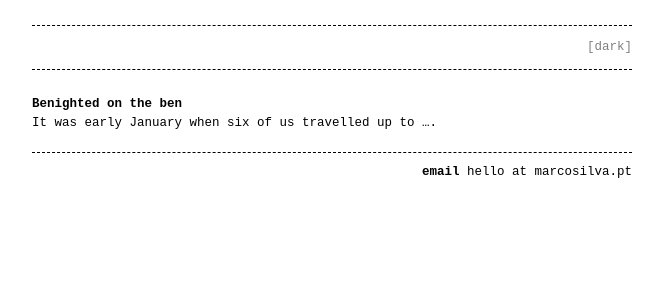
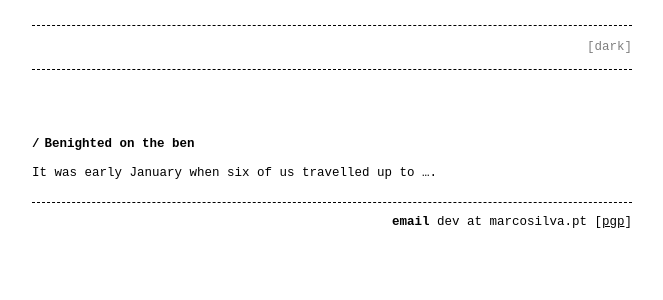
Before and after one commit to trepatudo/marcosilva.pt-template, a Jekyll site: the page built from jekyll/_posts/2023-04-17-test.html, in a window 1280 px wide. Shown: the top 300 px of the page, without its empty margins (308-971 px from the left). Built offline with Jekyll 4.4.1, drawn with Linux system fonts in a browser that asks for light colours.

Commit message:
feat: new page content fixes and new footer

```diff
--- a/jekyll/_includes/footer.html
+++ b/jekyll/_includes/footer.html
@@ -1,6 +1,6 @@
 <footer>
   {{ site.footer }}
-  <strong>email</strong> hello at marcosilva.pt
+  <strong>email</strong> dev at marcosilva.pt [<a href="/pgp.asc">pgp</a>]
 </footer>
 
 <script src="/assets/main.js"></script>
--- a/jekyll/_sass/base.scss
+++ b/jekyll/_sass/base.scss
@@ -15,7 +15,7 @@ $container-max-width:  600px !default;
  * Global
  */
 body { background-color: var(--background-color);  margin: 0 auto;  padding: 0;  font-family: $base-font-family;  font-size: $base-font-size;  color: var(--text-color);  text-align: left;  line-height: $base-line-height !important; }
-h1, h2, h3, h4, h5, h6 { font-size: $base-font-size;  margin: 0px;  margin-top: 22px;  font-weight: bold;  color: var(--text-color); }
+h1, h2, h3, h4, h5, h6 { font-size: $base-font-size;  margin: 0px;  /*margin-top: 22px;*/ font-weight: bold;  color: var(--text-color); }
 p, ul, ol { margin: 0px;  color: var(--text-color); }
 a { text-decoration: underline;  color: var(--link-color); }
 a:hover, a.active { color: var(--background-color) !important; background-color: var(--base-color); }
@@ -140,6 +140,10 @@ b > b {
     min-width: 70px;
 }
 
+.outline-2 {
+    padding-top: 10px;
+}
+
 // .outline-3 {
 //     padding-left: 10px;
 // }
@@ -183,3 +187,26 @@ main {
     text-justify: inter-word;
     }
 }
+
+h2 {
+    margin-top: 30px;
+    margin-bottom: 10px;
+}
+
+h3 {
+    margin-top: 5px;
+    margin-bottom: 5px;
+}
+
+h2::before {
+    content: "/";
+    margin-right: 5px;
+}
+h3::before {
+    content: "//";
+    margin-right: 5px;
+}
+h4::before {
+    content: "///";
+    margin-right: 5px;
+}
--- a/org/work.org
+++ b/org/work.org
@@ -18,7 +18,7 @@
 - **forgotten** Perl, TCL, Java, Python
 (forgotten means I've developed/maintained full projects on it but recently didn't use it)
 **  Frameworks
-- **php** Laravel 3 to 10, Symfony 2 to 6, (Open)SwoolE
+- **php** Laravel 3 to 10, Symfony 2 to 6, (Open)Swoole
 - **js** Vue 2 and 3(expert), React, Knockout(expert)
 - **other** Bootstrap, SASS/LESS, Tailwind
 - **extra** Laravel Nova, Laravel Cashier, Mercure, Laravel Octane
```
Also changed, not shown: other parts of org/work.org (+2 -1 lines).
